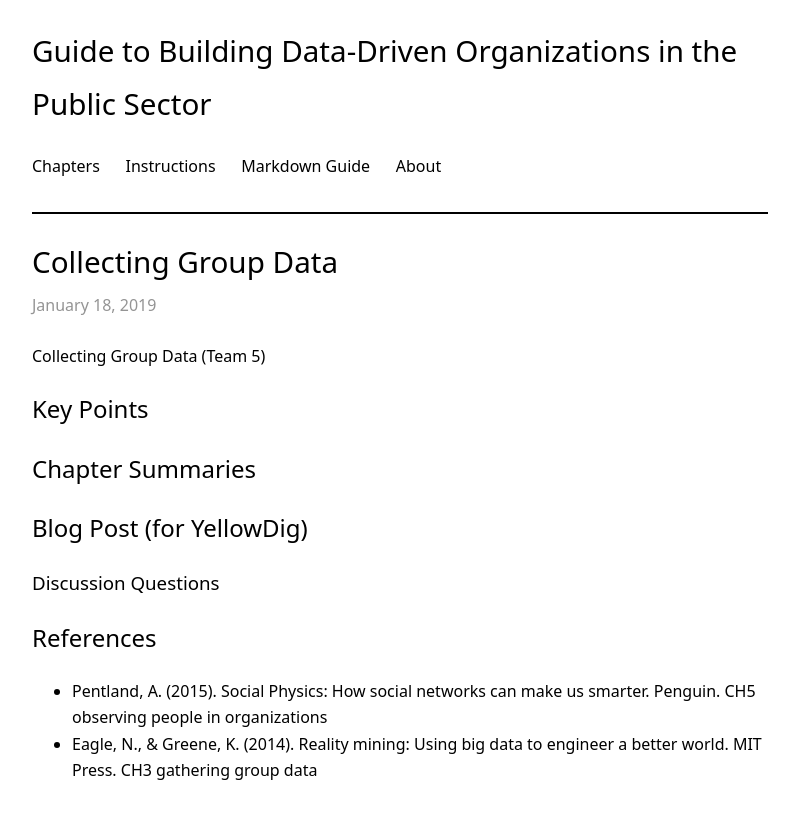
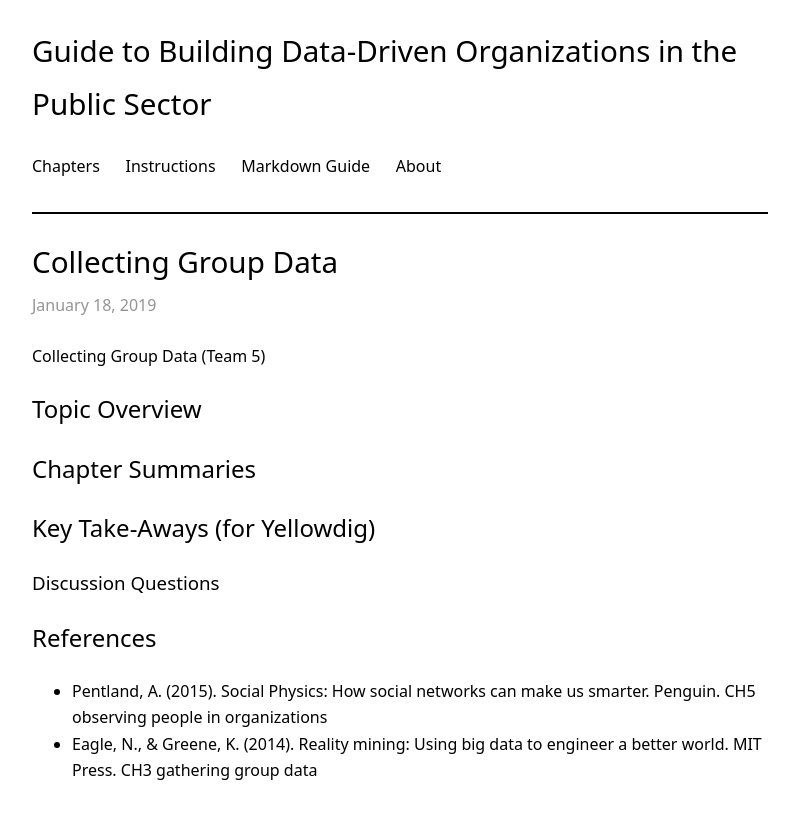
Before and after one commit to DS4PS/data-driven-management-textbook, a Jekyll site: the page built from _posts/2019-01-18-ch5-collecting-group-data.md, in a window 1280 px wide. Shown: the top 819 px of the page, without its empty margins (240-1039 px from the left). Built offline with Jekyll 4.4.1, drawn with Linux system fonts in a browser that asks for light colours; our own code applies the rules of GitHub Pages for plain Markdown files.

Commit message:
Update 2019-01-18-ch5-collecting-group-data.md

```diff
--- a/_posts/2019-01-18-ch5-collecting-group-data.md
+++ b/_posts/2019-01-18-ch5-collecting-group-data.md
@@ -4,13 +4,18 @@ title: "Collecting Group Data"
 
 Collecting Group Data (Team 5)
 
-## Key Points
+## Topic Overview
+
 
 ## Chapter Summaries
 
-## Blog Post (for YellowDig)
+
+## Key Take-Aways (for Yellowdig)
+
 
 ### Discussion Questions
+
+
 
 ## References
 
```
